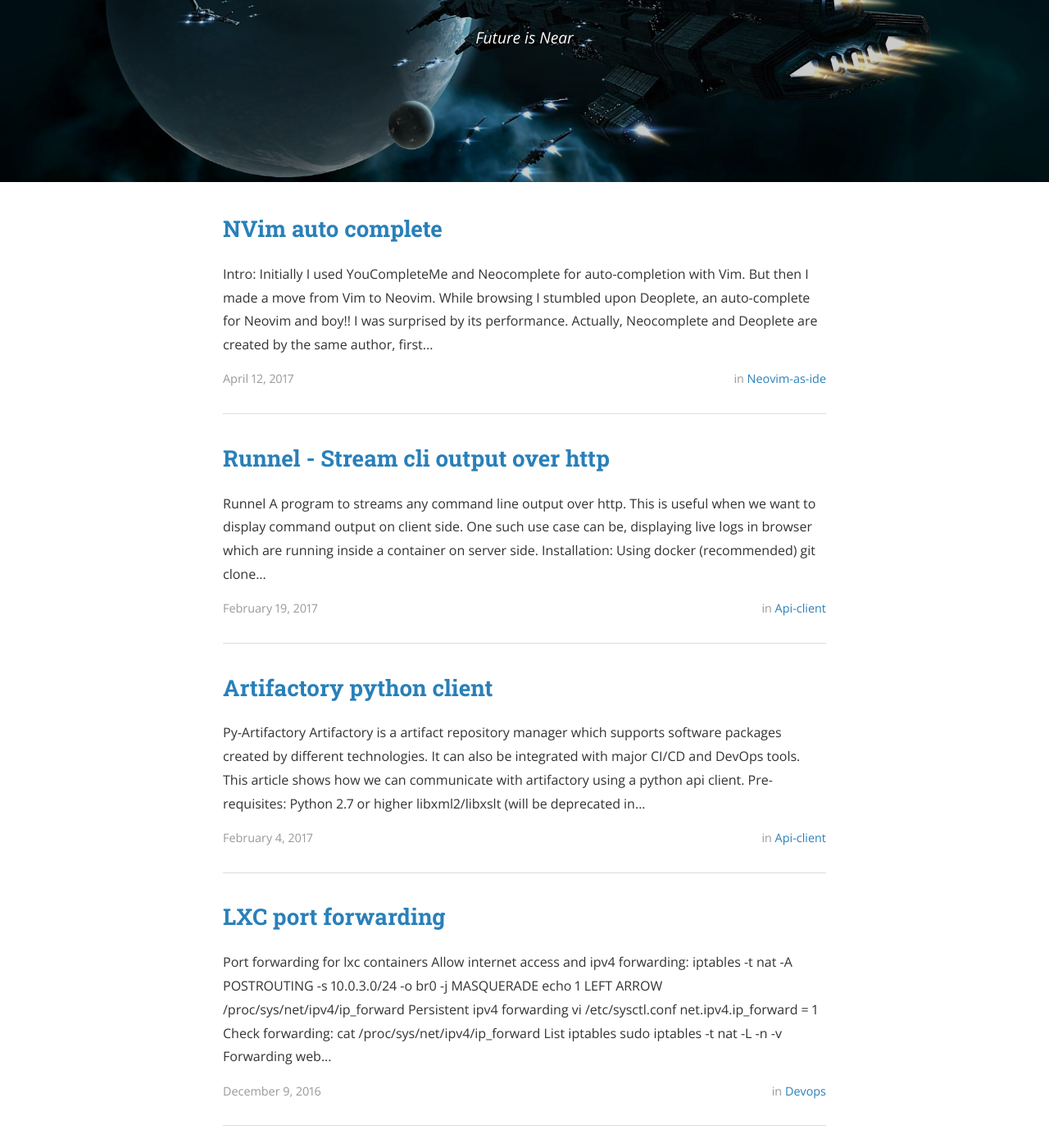
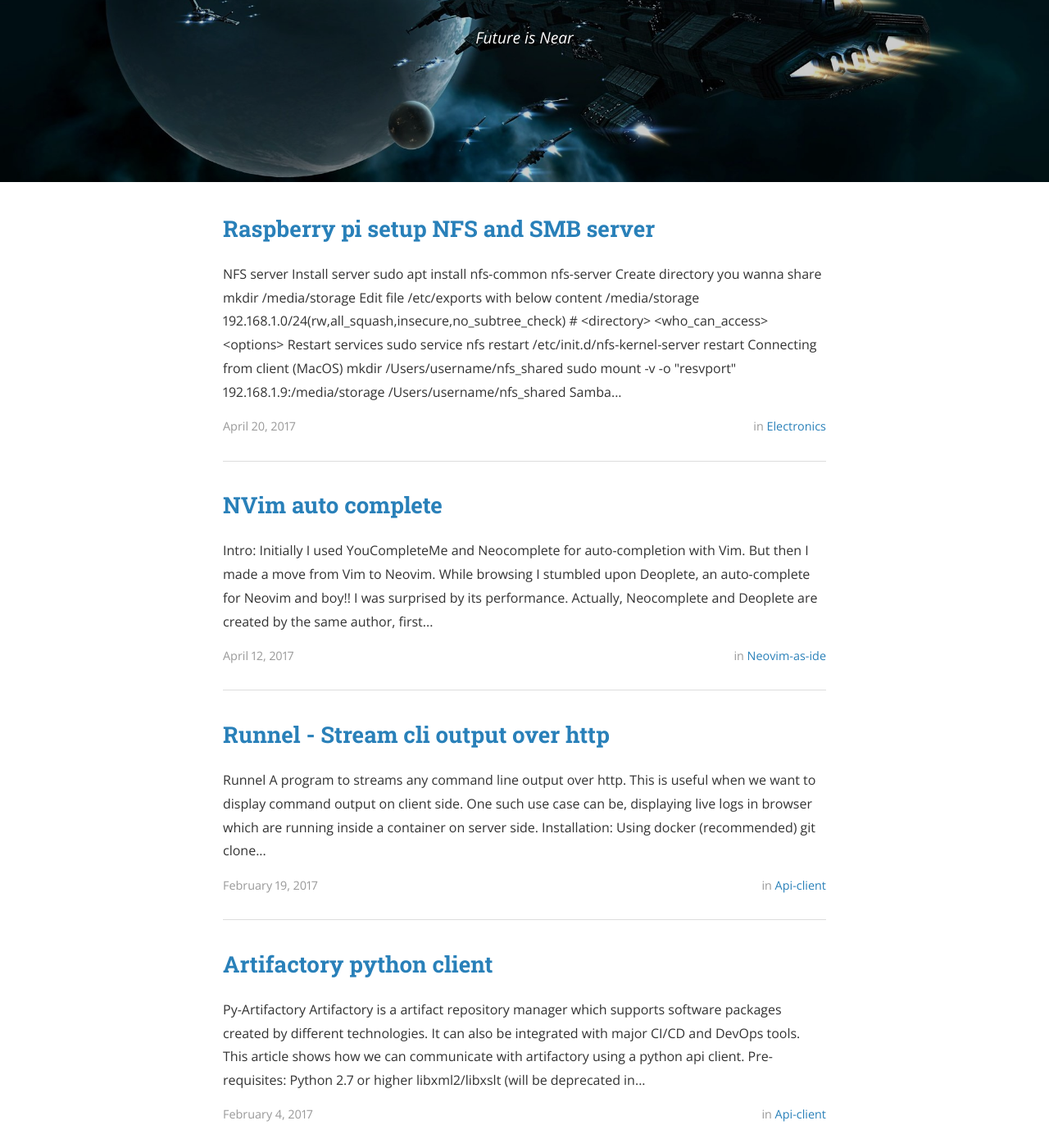
Before and after one commit to pr4th4m/pratz.github.io, a Jekyll site: the page built from index.html, in a window 1280 px wide and 1400 px high, scrolled down 281 px. Shown: the whole window at 82% size. Built offline with Jekyll 4.4.1, drawn with Linux system fonts in a browser that asks for light colours; nearby versions of some CDN libraries; the list of posts is cut into pages by our own code; some of the changed text lies outside the part shown.

Commit message:
Setup nfs and samba in raspi

```diff
--- /dev/null
+++ b/_posts/2017-04-20-raspi_nfs_n_samba.md
@@ -0,0 +1,74 @@
+---
+layout: post
+title:  Raspberry pi setup NFS and SMB server
+date:   2017-04-20 00:00:00
+author: pratz
+permalink: /raspi-nfs-smb
+description: Setup NFS and samba server on raspberry pi
+categories:
+    - electronics
+tags:
+    - raspberry-pi
+    - nfs
+    - samba
+---
+
+#### NFS server
+- Install server
+
+        sudo apt install nfs-common nfs-server
+
+- Create directory you wanna share
+
+        mkdir /media/storage
+
+- Edit file `/etc/exports` with below content
+
+        /media/storage 192.168.1.0/24(rw,all_squash,insecure,no_subtree_check)
+        # <directory> <who_can_access> <options>
+
+- Restart services
+
+        sudo service nfs restart
+        /etc/init.d/nfs-kernel-server restart
+
+- Connecting from client (MacOS)
+
+        mkdir /Users/username/nfs_shared
+        sudo mount -v -o "resvport" 192.168.1.9:/media/storage /Users/username/nfs_shared
+
+
+#### Samba server
+- Install server
+
+        sudo apt-get install samba samba-common-bin
+
+- Create samba password for system user
+
+        sudo smbpasswd -a pi
+
+- Create directory you wanna share
+
+        mkdir /media/storage
+
+- Edit file `/etc/samba/smb.conf` with below content
+
+        [PI]
+        comment = Pi workspace
+        path = /media/storage
+        create mask = 0775
+        directory mask = 0775
+        read only = no
+        browseable = yes
+        public = no
+        force user = pi
+        only guest = no
+
+- Restart service
+
+        sudo service samba restart
+
+- Connecting from client (MacOS)
+
+        mkdir /Users/username/smb_shared
+		mount -t smbfs //pi@192.168.1.9/pi /Users/username/smb_shared
--- a/blogs.html
+++ b/blogs.html
@@ -8,4 +8,5 @@ supported_categories:
     - version-control-system
     - storage
     - infrastructure-management
+    - electronics
 ---
```
